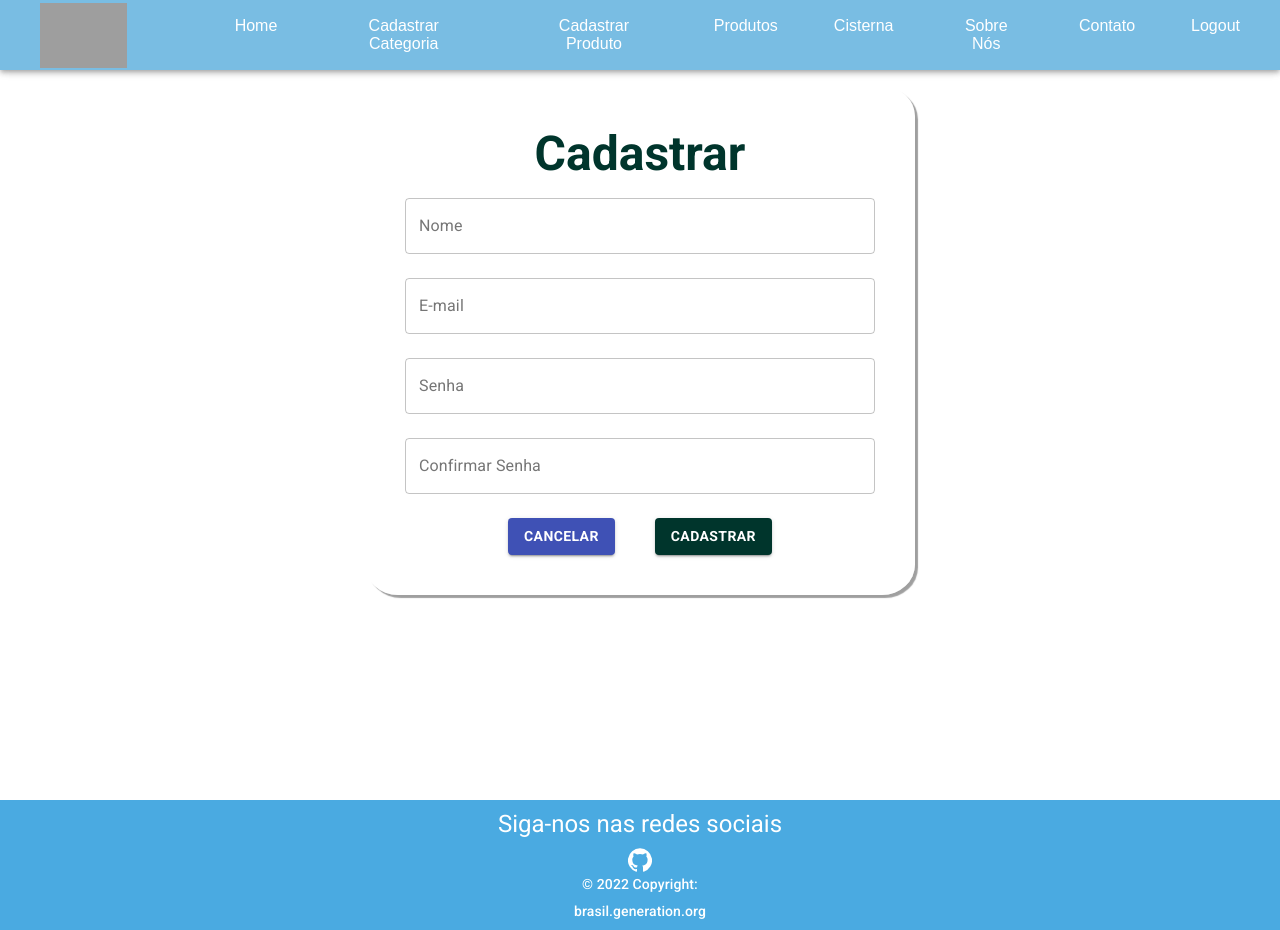
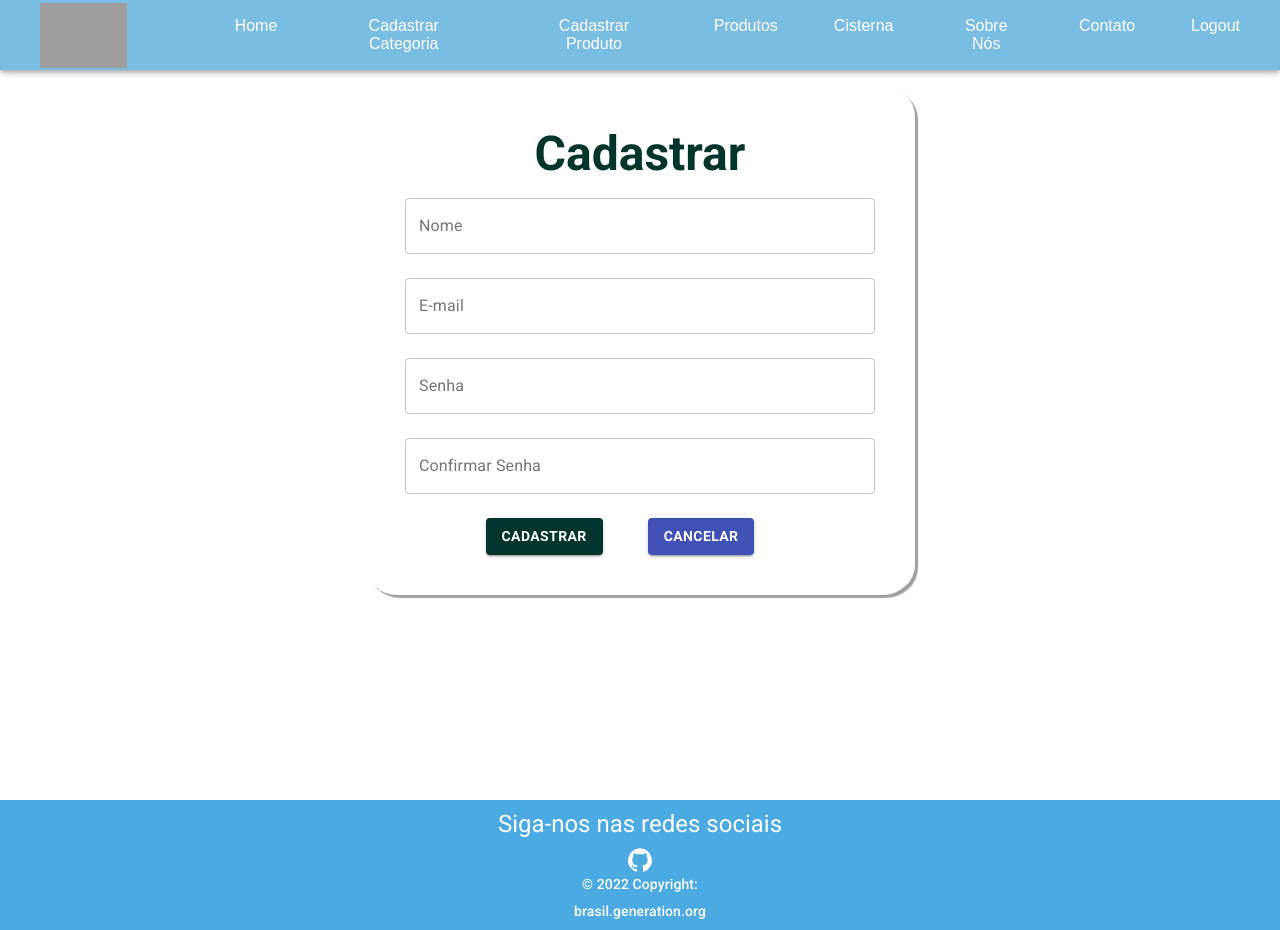
Before and after one commit to projeto-Igarape/front_End, a React (Create React App) app: page /cadastroUsuario in a window 1280 px wide. Built offline with nearby package versions, Linux system fonts and the light colour scheme; grey boxes are pictures that could not be loaded.

Commit message:
Alteração Navbar

```diff
--- a/src/pages/cadastroUsuario/CadastroUsuario.css
+++ b/src/pages/cadastroUsuario/CadastroUsuario.css
@@ -31,13 +31,13 @@
 }
 
 .button1{
-    margin-right: 45px !important;
     color: white !important;
     background-color: #d82713 !important;
     font-weight: bold !important;
 }
 
 .buttton2{
+    margin-right: 45px !important;
     color: white !important;
     background-color: #00352c !important;
     font-weight: bold !important;
--- a/src/pages/cadastroUsuario/CadastroUsuario.tsx
+++ b/src/pages/cadastroUsuario/CadastroUsuario.tsx
@@ -117,14 +117,14 @@ function CadastroUsuario() {
                             fullWidth
                         />
                         <Box marginTop={2} textAlign='center'>
+                        <Button type='submit' variant='contained' className="button-submit buttton2">
+                                Cadastrar
+                            </Button>
                         <Link to='/login' className='text-decorator-none'>
                                 <Button variant='contained' className="button-cancel button1">
                                     Cancelar
                                 </Button>
                                 </Link>
-                            <Button type='submit' variant='contained' className="button-submit buttton2">
-                                Cadastrar
-                            </Button>
                         </Box>
                     </form>
                 </Box>
```
